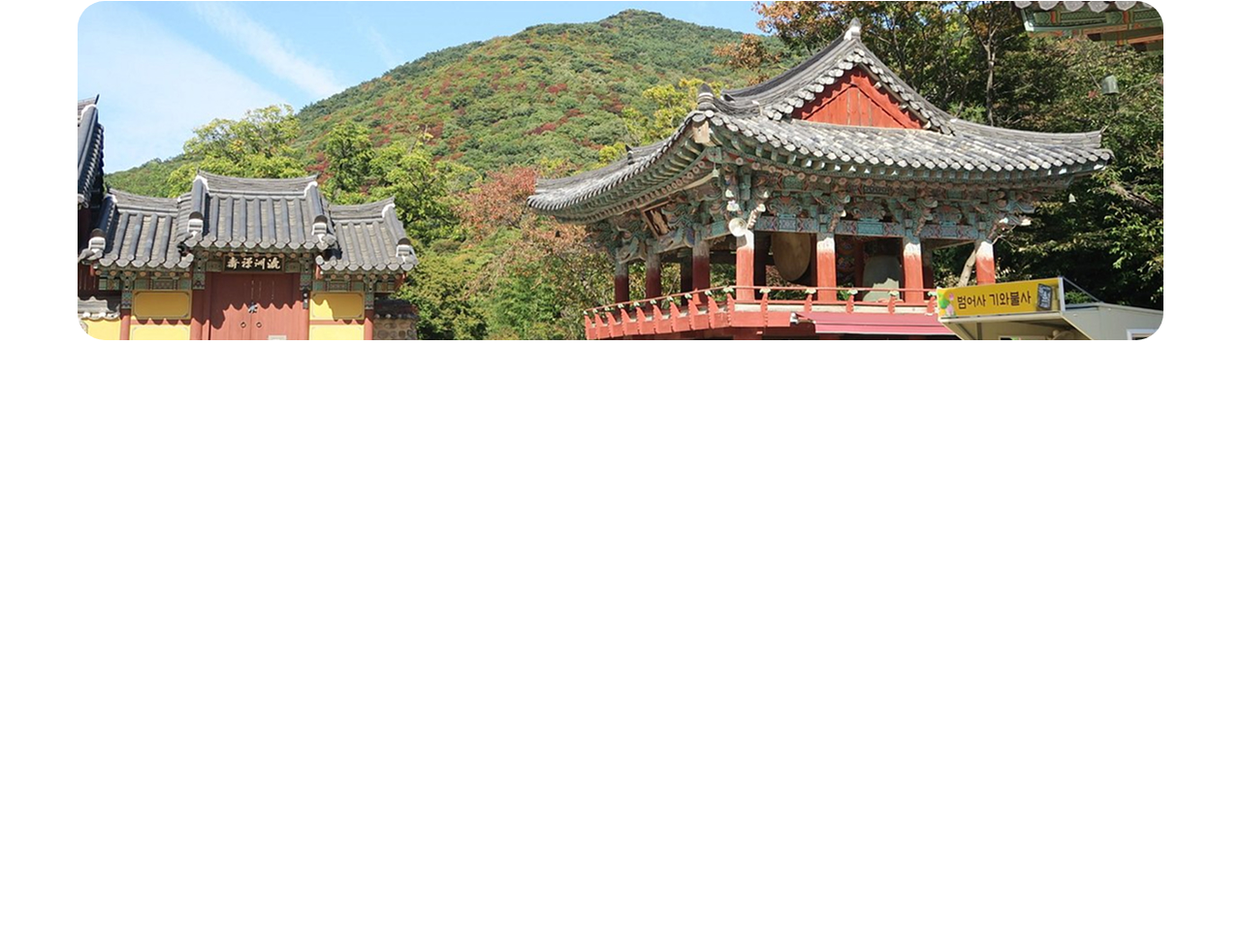
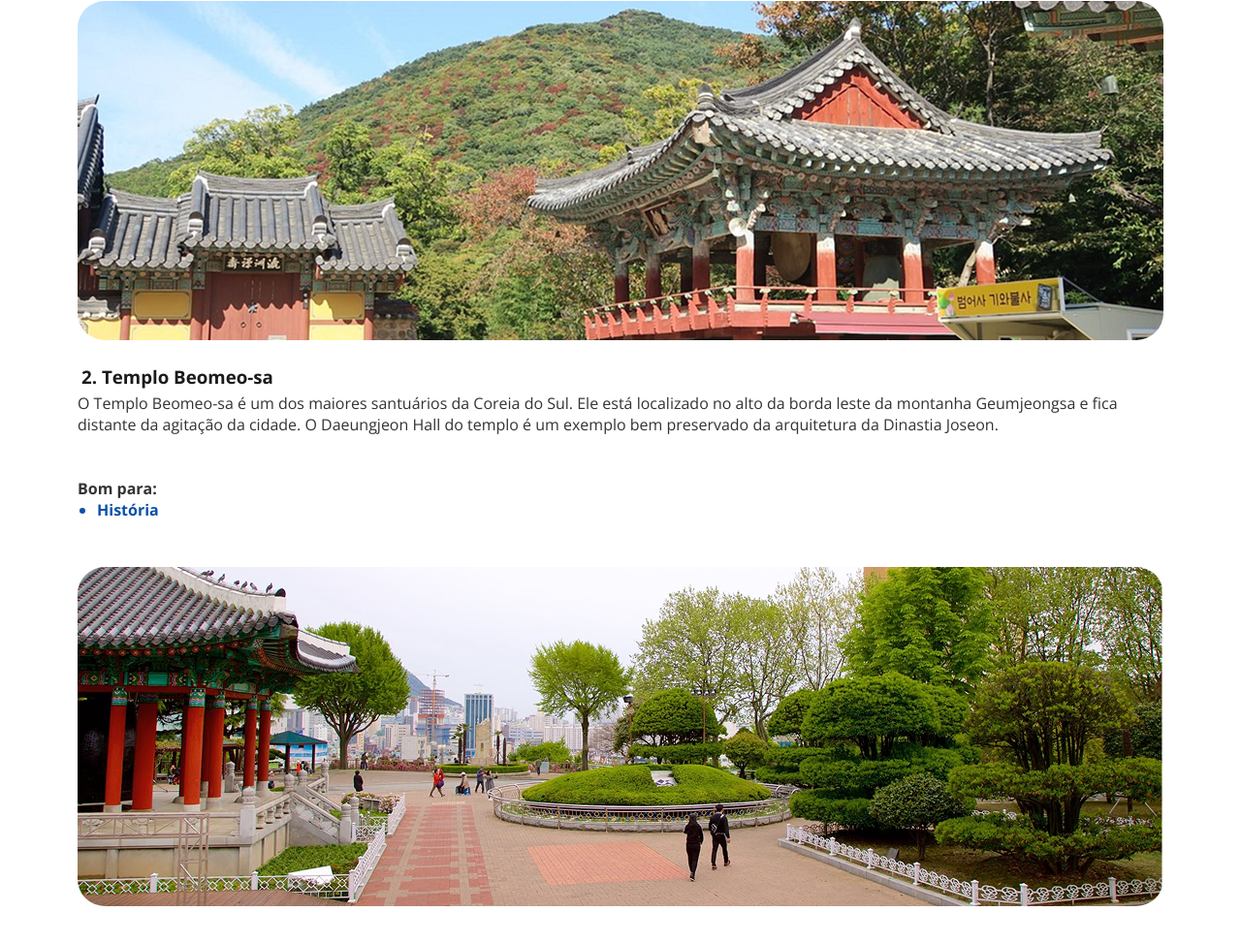
Before and after one commit to Matheus-NerisXavier/local-turistico, a plain HTML site: page index.html in a window 1280 px wide. Shown: the part 1851-2824 px from the top of the page at 97% size. Before the commit the page ends 2272 px from the top, so only its background shows below. Drawn offline with nearby package versions, Linux system fonts and the light colour scheme.

Commit message:
Templo Beomeo-sa

```diff
--- a/index.html
+++ b/index.html
@@ -52,6 +52,19 @@
         </ul>
 
         <img src="assets/images/beomeo-sa.jpg" alt="Imagem do Templo Beomeo-sa">
+
+        <h3>2. Templo Beomeo-sa</h3>
+
+        <p>
+          O Templo Beomeo-sa é um dos maiores santuários da Coreia do Sul. Ele está localizado no alto da borda leste da montanha Geumjeongsa e fica distante da agitação da cidade. O Daeungjeon Hall do templo é um exemplo bem preservado da arquitetura da Dinastia Joseon.
+        </p> <br><br>
+
+        <p><strong>Bom para:</strong></p>
+        <ul>
+          <li>História</li>
+        </ul>
+
+        <img src="assets/images/yongdusan.jpg" alt="Imagem do Templo Beomeo-sa">
       </section>
     </main>
   </div>
```
